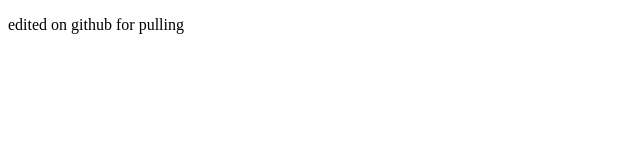
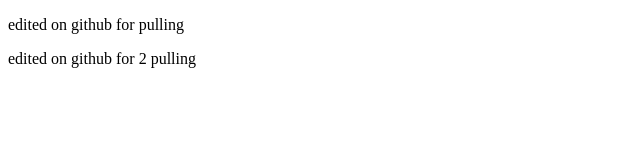
Before and after one commit to aymanhbich/remot_repo, a plain HTML site: page index.html in a window 1280 px wide. Shown: the whole page, without its empty margins (0-640 px from the left). Drawn offline with Linux system fonts and the light colour scheme.

Commit message:
Update index.html for 2 pulling

```diff
--- a/index.html
+++ b/index.html
@@ -7,5 +7,6 @@
 </head>
 <body>
   <p>edited on github for pulling</p>
+  <p>edited on github for 2 pulling</p>
 </body>
 </html>
```
